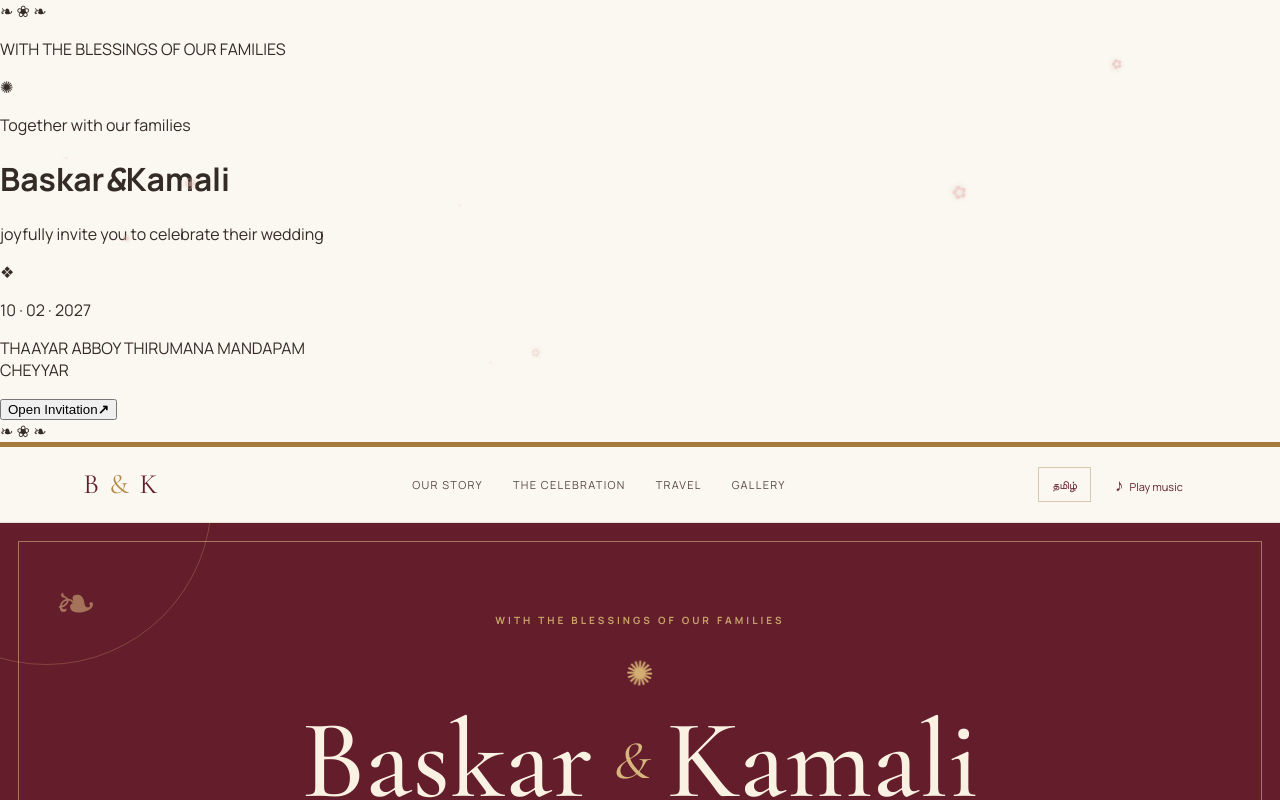
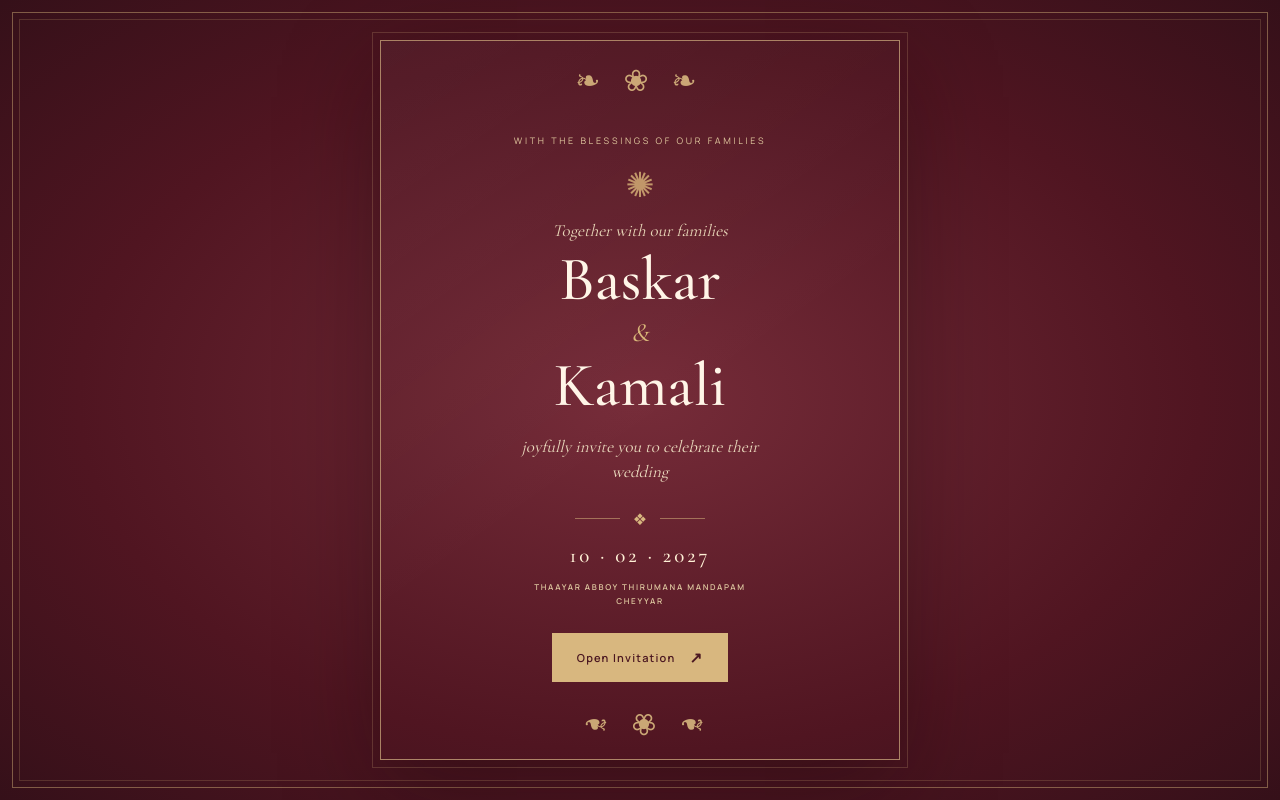
Before and after one commit to akamali-13/baskar-kamali-wedding, a plain HTML site: page index.html in a window 1280 px wide. Shown: the top 800 px of the page. Drawn offline with nearby package versions, Linux system fonts and the light colour scheme.

Commit message:
Style animated maroon and gold invitation screen

```diff
--- a/styles.css
+++ b/styles.css
@@ -23,3 +23,28 @@
 .button{transition:transform .25s ease}.button:hover{transform:translateY(-2px)}
 @media(max-width:800px){.countdown{max-width:340px;padding:14px 10px}.countdown-title{font-size:8px;letter-spacing:2px}.countdown-unit span{font-size:7px;letter-spacing:1px}}
 @media(prefers-reduced-motion:reduce){*,*::before,*::after{scroll-behavior:auto!important;animation-duration:.01ms!important;animation-iteration-count:1!important;transition-duration:.01ms!important}.js-motion [data-reveal]{opacity:1;transform:none}.petal{display:none}}
+
+/* Full-screen traditional invitation reveal */
+.invitation-screen{position:fixed;inset:0;z-index:1000;display:grid;place-items:center;padding:22px;background:radial-gradient(ellipse at center,#762c39 0%,#501521 62%,#351019 100%);transition:opacity .85s ease,visibility .85s ease}
+.invitation-screen::before,.invitation-screen::after{content:"";position:absolute;inset:12px;border:1px solid rgba(218,184,124,.45);pointer-events:none}
+.invitation-screen::after{inset:19px;border:1px solid rgba(218,184,124,.2)}
+.invitation-frame{position:relative;width:min(100%,520px);min-height:min(720px,calc(100dvh - 76px));padding:clamp(42px,8vh,76px) 24px 48px;display:flex;flex-direction:column;align-items:center;justify-content:center;text-align:center;color:#f9edda;border:1px solid rgba(222,190,137,.65);outline:1px solid rgba(222,190,137,.2);outline-offset:7px;background:linear-gradient(145deg,rgba(255,255,255,.035),transparent 55%);box-shadow:0 25px 90px #17070b66}
+.invite-ornament{position:absolute;left:0;right:0;color:#d8b77f;font:30px 'Cormorant Garamond',serif;letter-spacing:8px;opacity:.9}
+.invite-top{top:22px}.invite-bottom{bottom:17px;transform:rotate(180deg)}
+.invite-kicker{font-size:9px;letter-spacing:2.7px;color:#e1c99f;margin:0 0 19px}
+.invite-lotus{font-size:36px;color:#e0bd7e;line-height:1;margin-bottom:18px;animation:inviteBloom 2.2s ease-in-out infinite alternate}
+.invite-intro{font:italic 17px 'Cormorant Garamond',serif;color:#e8d6b8;margin:0 0 10px}
+.invite-names{display:flex;flex-direction:column;align-items:center;gap:0;margin:0;font:500 clamp(42px,10vw,62px)/.92 'Cormorant Garamond',serif;color:#fff5e7}
+.invite-names i{font:italic 26px 'Cormorant Garamond',serif;color:#d9b779;padding:9px 0}
+.invite-message{max-width:290px;font:italic 17px/1.5 'Cormorant Garamond',serif;color:#ead9bd;margin:20px auto}
+.invite-divider{display:flex;align-items:center;gap:13px;color:#d8b77f;margin:3px 0 13px}.invite-divider span{width:45px;height:1px;background:#d8b77f88}
+.invite-date{font:500 21px 'Cormorant Garamond',serif;letter-spacing:3px;color:#fff0d6;margin:0 0 12px}
+.invite-venue{font:600 8px/1.8 Manrope,sans-serif;letter-spacing:1.7px;color:#ddc69f;margin:0 0 25px}
+.open-invitation{display:inline-flex;align-items:center;gap:14px;padding:13px 24px;border:1px solid #d8b77f;background:#d8b77f;color:#4b1721;font:600 11px Manrope,sans-serif;letter-spacing:1.2px;cursor:pointer;transition:background .25s ease,transform .25s ease,box-shadow .25s ease}
+.open-invitation:hover{background:#f0d8a9;transform:translateY(-2px);box-shadow:0 8px 25px #1a070b44}
+.open-invitation b{font-size:15px}
+.invitation-screen.is-opening{opacity:0;visibility:hidden;pointer-events:none}
+body.invitation-locked{overflow:hidden}
+@keyframes inviteBloom{from{transform:scale(.94);opacity:.72}to{transform:scale(1.08);opacity:1}}
+@media(max-height:650px){.invitation-frame{min-height:0;padding:38px 20px}.invite-lotus{margin-bottom:9px}.invite-message{margin:12px auto}.invite-venue{margin-bottom:14px}}
+@media(prefers-reduced-motion:reduce){.invitation-screen,.invite-lotus,.open-invitation{transition:none;animation:none}}
```
